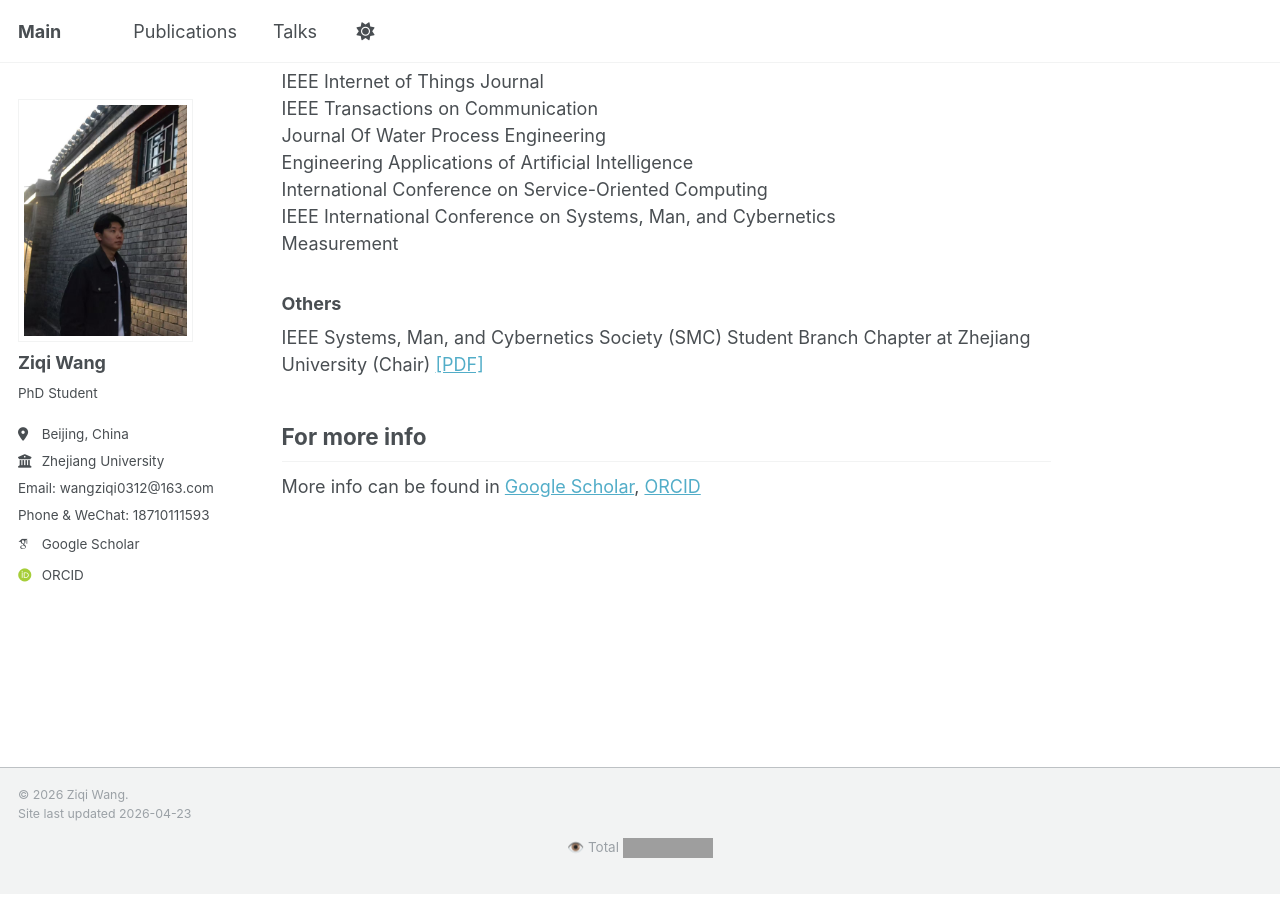
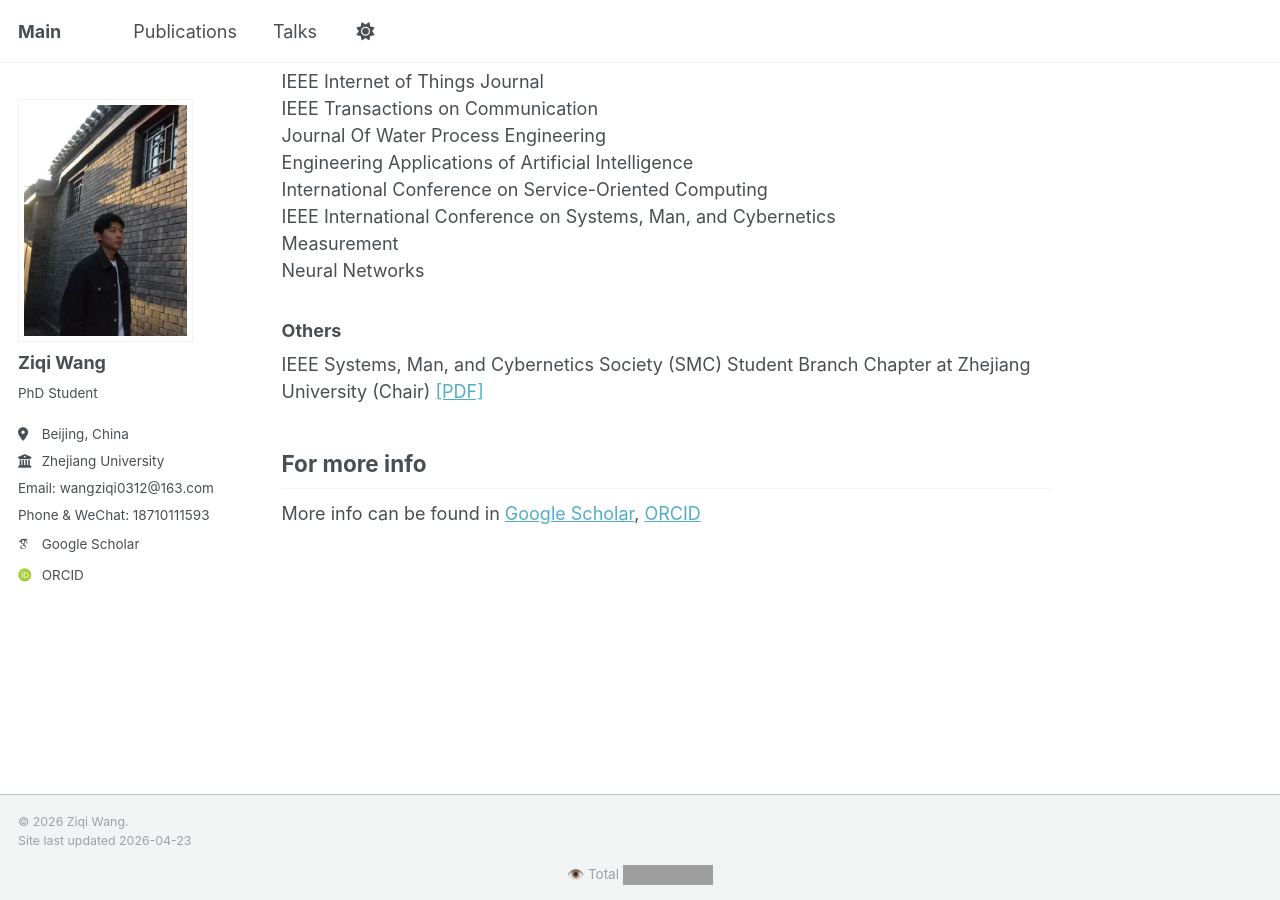
Before and after one commit to ZiqiWang0312/bio, a Jekyll site: the page built from _pages/about.md, in a window 1280 px wide and 900 px high, scrolled down 1254 px. Built offline with Jekyll 4.4.1, drawn with Linux system fonts in a browser that asks for light colours; some web fonts are replaced; a script that is not in the unit is left out; grey boxes are pictures that could not be loaded.

Commit message:
NN review

```diff
--- a/_pages/about.md
+++ b/_pages/about.md
@@ -66,6 +66,7 @@ Engineering Applications of Artificial Intelligence <br>
 International Conference on Service-Oriented Computing <br>
 IEEE International Conference on Systems, Man, and Cybernetics <br>
 Measurement <br>
+Neural Networks <br>
 
 ### Others
 IEEE Systems, Man, and Cybernetics Society (SMC) Student Branch Chapter at Zhejiang University (Chair) <a href="https://ZiqiWang0312.github.io/bio/files/Zhejiang University,SMC28.pdf" target="_blank">[PDF]</a> <br>
```
